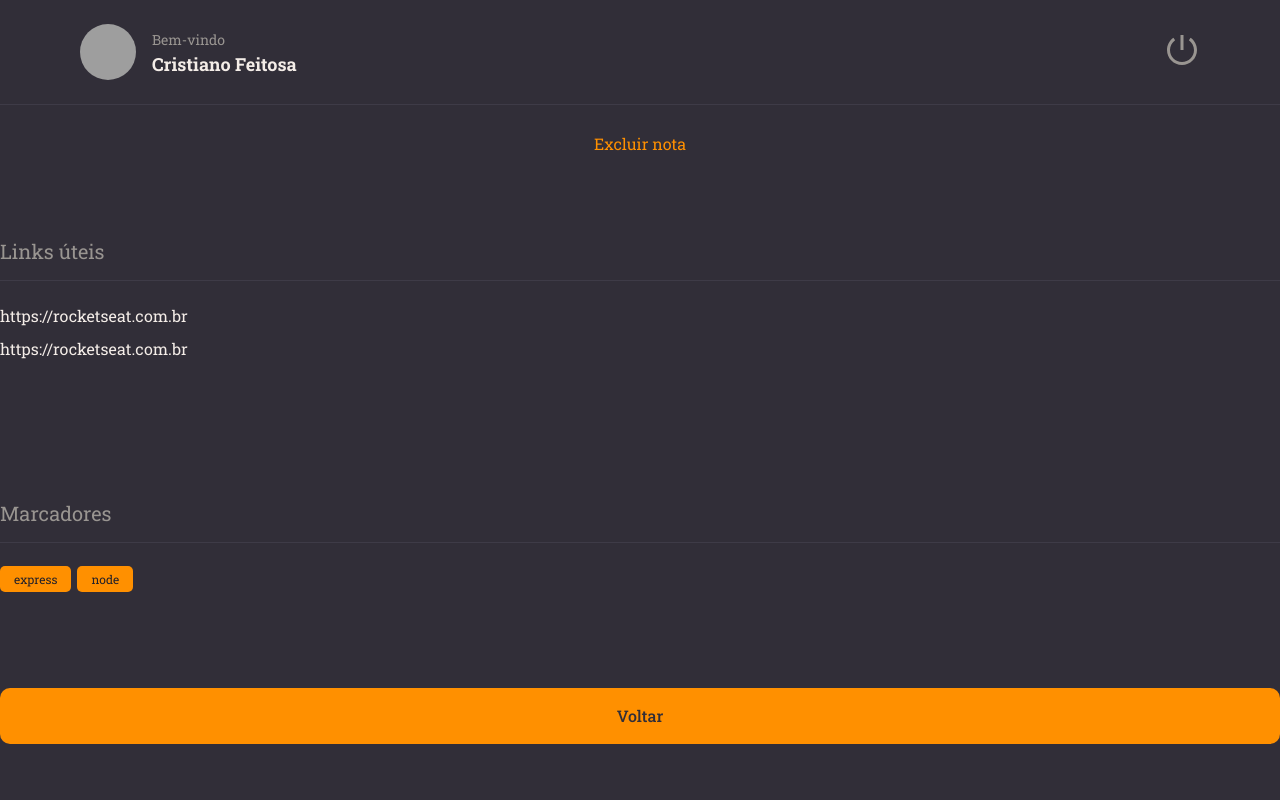
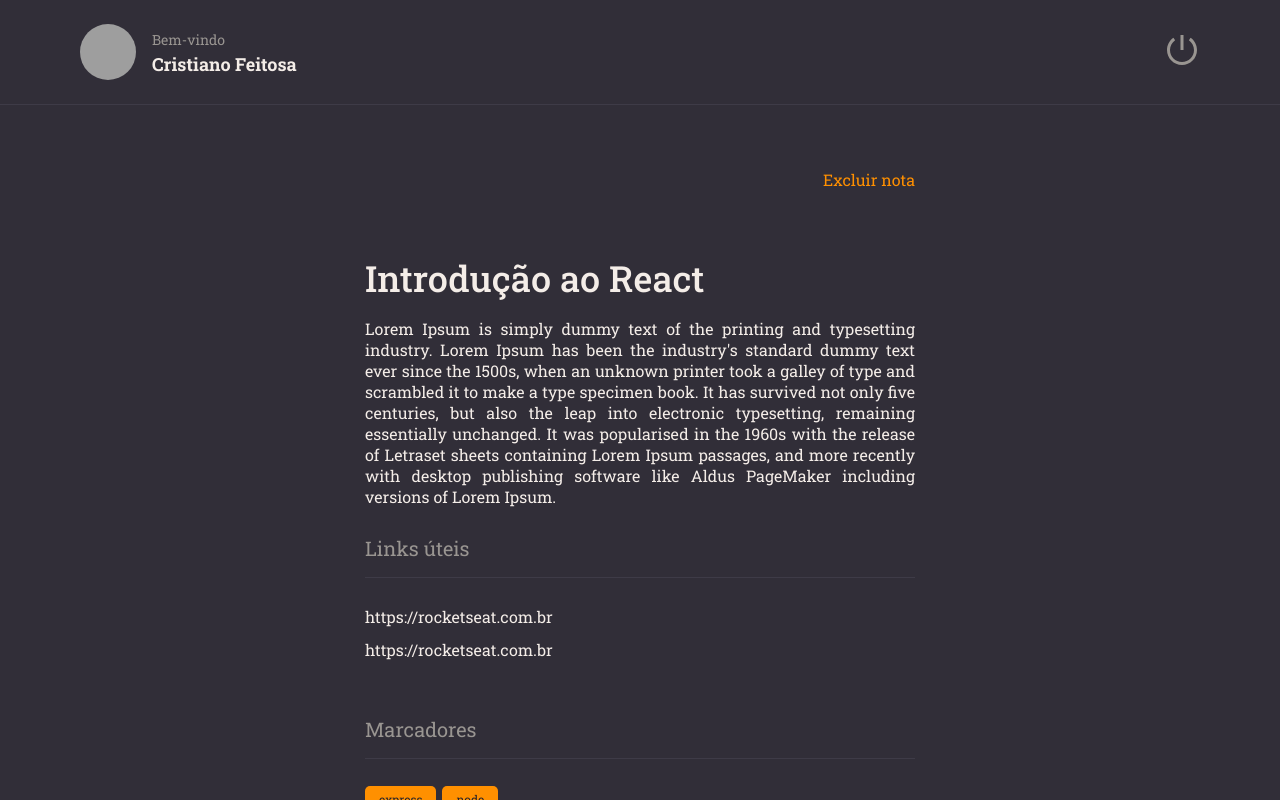
Before and after one commit to crisfeitosa/rocketnotes, a React (Vite) app: page / in a window 1280 px wide. Built offline with nearby package versions, Linux system fonts and the light colour scheme; grey boxes are pictures that could not be loaded.

Commit message:
Finalizando Detalhes

```diff
--- a/src/components/Section/styles.ts
+++ b/src/components/Section/styles.ts
@@ -1,7 +1,7 @@
 import styled from 'styled-components'
 
 export const Container = styled.section`
-  margin: 3.5rem 0 1.75rem;
+  margin: 1.75rem 0;
 
   > h2 {
     border-bottom-width: 1px;
@@ -9,7 +9,7 @@
     border-bottom-color: ${({ theme}) => theme.COLORS.BACKGROUND_700};
 
     padding-bottom: 1rem;
-    margin-bottom: 1.5rem;
+    margin-bottom: 1.75rem;
 
     color: ${({ theme}) => theme.COLORS.GRAY_100};
     font-size: 1.25rem;
--- a/src/pages/Details/index.tsx
+++ b/src/pages/Details/index.tsx
@@ -1,4 +1,4 @@
-import { Container, Links } from './styles'
+import { Container, Links, Content } from './styles'
 
 import { Tag } from '../../components/Tag'
 import { Header } from '../../components/Header'
@@ -11,7 +11,17 @@
     <Container>
       <Header />
 
+      <main>
+        <Content>
           <ButtonText title="Excluir nota" />
+
+          <h1>
+            Introdução ao React
+          </h1>
+
+          <p>
+            Lorem Ipsum is simply dummy text of the printing and typesetting industry. Lorem Ipsum has been the industry's standard dummy text ever since the 1500s, when an unknown printer took a galley of type and scrambled it to make a type specimen book. It has survived not only five centuries, but also the leap into electronic typesetting, remaining essentially unchanged. It was popularised in the 1960s with the release of Letraset sheets containing Lorem Ipsum passages, and more recently with desktop publishing software like Aldus PageMaker including versions of Lorem Ipsum.
+          </p>
 
           <Section title="Links úteis">
             <Links>
@@ -30,6 +40,8 @@
           </Section>
 
           <Button title="Voltar" />
+        </Content>
+      </main>
     </Container>
   )
 }
--- a/src/pages/Details/styles.ts
+++ b/src/pages/Details/styles.ts
@@ -9,6 +9,12 @@
   grid-template-areas:
   "header"
   "content";
+
+  > main {
+    grid-area: content;
+    overflow-y: scroll;
+    padding: 4rem 0;
+  }
 `
 
 export const Links = styled.ul`
@@ -22,3 +28,27 @@
     }
   }
 `
+
+export const Content = styled.div`
+  max-width: 34.375rem;
+  margin: 0 auto;
+
+  display: flex;
+  flex-direction: column;
+
+  > button:first-child {
+    align-self: end;
+  }
+
+  > h1 {
+    font-size: 2.25rem;
+    font-weight: 500;
+    padding-top: 4rem;
+  }
+
+  > p {
+    font-size: 1rem;
+    margin-top: 1rem;
+    text-align: justify;
+  }
+`
```
Lines whose indentation alone changed are shown as unchanged.
